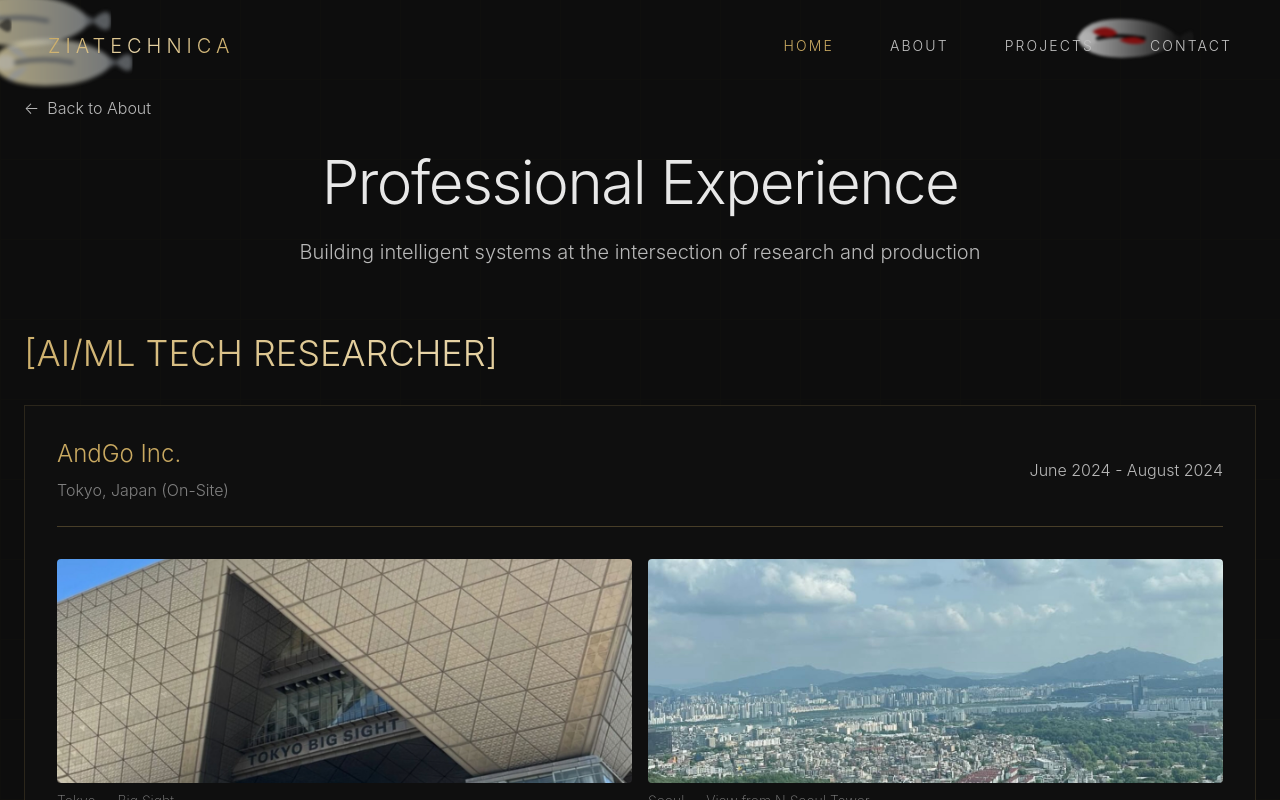
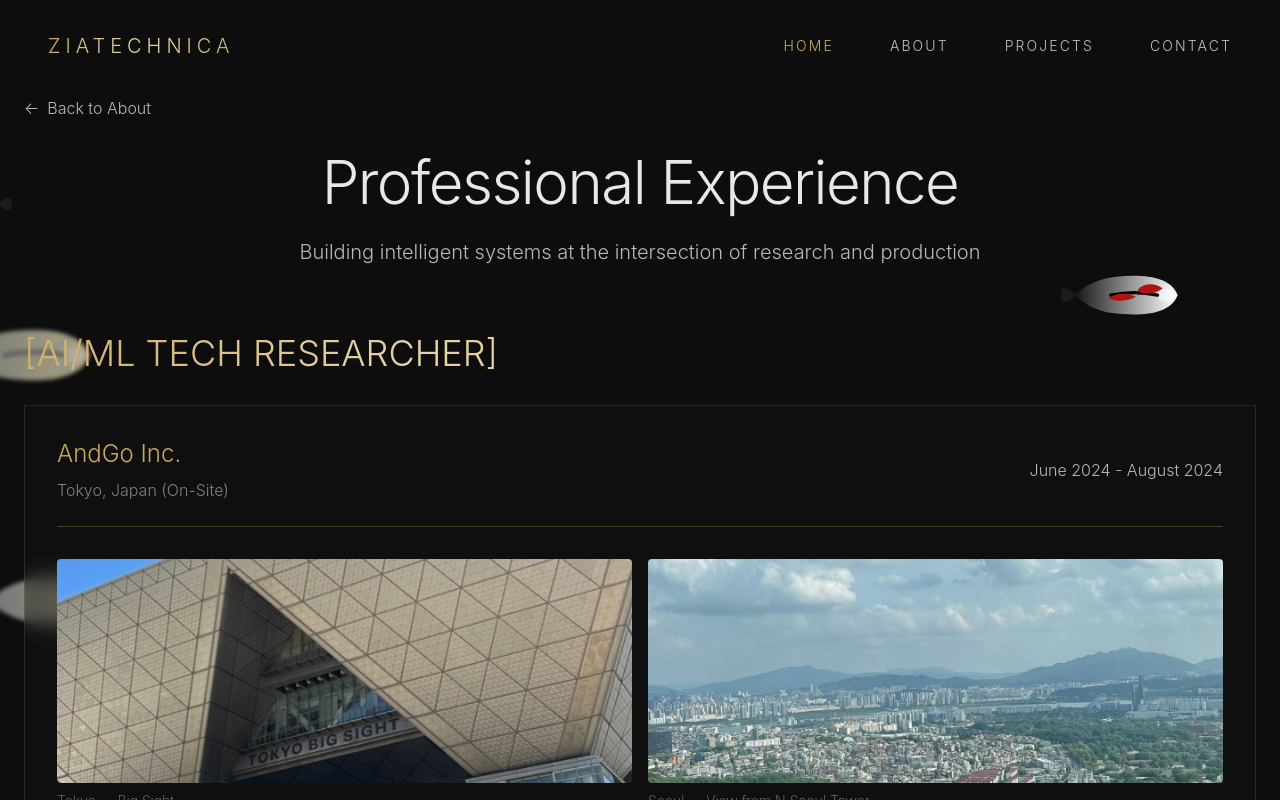
Before and after one commit to SomeRandomTV/PersonalPortfolio, a React (Vite) app: page /experience in a window 1280 px wide. Shown: the top 800 px of the page. Built offline with nearby package versions, Linux system fonts and the light colour scheme.

Commit message:
Koi fish almost done

```diff
--- a/src/components/ExperienceDetail.jsx
+++ b/src/components/ExperienceDetail.jsx
@@ -23,10 +23,11 @@ const ExperienceDetail = () => {
 
   return (
     <div className="min-h-screen bg-background pt-24 pb-20">
-      <div className="container mx-auto px-6 max-w-7xl">
+      {/* Koi overlay for experience page (fixed layer) */}
+      <KoiLayer />
 
-        {/* Koi overlay for experience page (fixed layer) */}
-        <KoiLayer />
+      <div className="container mx-auto px-6 max-w-7xl relative z-10">
+
         {/* Back Button */}
         <motion.button
           initial={{ opacity: 0, x: -20 }}
@@ -70,7 +71,7 @@ const ExperienceDetail = () => {
               {exp.images && exp.images.length > 0 && (
                 <div className="grid grid-cols-1 md:grid-cols-2 gap-4 mb-8">
                   {exp.images.map((img, idx) => (
-                    <motion.div key={idx} initial={{ opacity: 0, y: 6 }} animate={{ opacity: 1, y: 0 }} className="w-full">
+                    <motion.div key={idx} initial={{ opacity: 0, y: 6 }} animate={{ opacity: 1, y: 0 }} className="w-full" data-koi-occluder>
                       <img
                         src={img.src}
                         alt={img.alt || ''}
@@ -197,6 +198,7 @@ const Section = ({ title, children }) => (
 const ResponsibilityCard = ({ icon, title, description }) => (
   <motion.div
     whileHover={{ y: -3 }}
+    data-koi-occluder
     className="luxury-card p-6"
   >
     <div className="text-3xl mb-4">{icon}</div>
@@ -217,6 +219,7 @@ const Achievement = ({ metric, description }) => (
 const SkillCard = ({ icon, title, skills }) => (
   <motion.div
     whileHover={{ y: -5 }}
+    data-koi-occluder
     className="luxury-card p-6"
   >
     <div className="text-3xl mb-4">{icon}</div>
--- a/src/components/Koi.jsx
+++ b/src/components/Koi.jsx
@@ -83,21 +83,22 @@ const Koi = ({
     return direction
   }, [direction])
 
-  const chosenVariant = useMemo(() => {
-    if (variant === 'random') return pick(Object.keys(VARIANTS))
-    return variant
-  }, [variant])
+  // Don't memoize variant — pick a fresh one each time this component mounts
+  const chosenVariant = variant === 'random' ? pick(Object.keys(VARIANTS)) : variant
 
   const cfg = VARIANTS[chosenVariant] || VARIANTS.classic
+
+  // Calculate scaleX based on direction (flip for left-to-right)
+  const scaleX = chosenDirection === 'left-to-right' ? -1 : 1
 
   const svgRef = useRef(null)
   const visualRef = useRef(null)
   useKoiOcclusionManager(instanceId, svgRef, visualRef)
 
-  // randomize vertical position if not provided (vh -> px)
+  // randomize vertical position if not provided (vh -> px, full 0-100vh range)
   const [baseY, setBaseY] = useState(() => {
     if (typeof y === 'number') return y
-    return null
+    return Math.random() * 100 // 0-100vh
   })
 
   // seed wobble parameters
@@ -203,7 +204,7 @@ const Koi = ({
         wob += Math.sin(s * w.freq * 2 * Math.PI + w.phase + instanceSeed) * w.amp
       }
 
-      const baseYPx = (baseY !== null ? baseY : ((window.innerHeight || 768) * 0.45)) - halfH
+      const baseYPx = (baseY !== null ? (baseY / 100) * (window.innerHeight || 768) : ((window.innerHeight || 768) * 0.45)) - halfH
       yMotion.set(baseYPx + wob)
 
       // gentle breathing
@@ -227,7 +228,7 @@ const Koi = ({
     <motion.svg
       key={instanceId + '-' + remountKey}
       ref={svgRef}
-      style={{ position: 'absolute', left: 0, top: 0, pointerEvents: 'none', x, y: yMotion }}
+      style={{ position: 'absolute', left: 0, top: 0, pointerEvents: 'none', x, y: yMotion, scaleX }}
       className="koi-svg"
       width={160 * scale}
       height={80 * scale}
--- a/src/components/KoiLayer.jsx
+++ b/src/components/KoiLayer.jsx
@@ -19,7 +19,7 @@ const KoiLayer = ({ instances = null }) => {
       direction: directions[Math.floor(Math.random() * directions.length)],
       duration: Math.random() * 20 + 16, // 16-36 seconds
       delay: Math.random() * 8, // 0-8 second stagger
-      y: Math.random() * 70 + 10, // 10-80 vh
+      y: Math.random() * 100, // 0-100vh (full viewport height)
       scale: Math.random() * 0.4 + 0.7, // 0.7-1.1x
       variant: variants[Math.floor(Math.random() * variants.length)]
     }))
--- a/src/pages/LifeInAsia.jsx
+++ b/src/pages/LifeInAsia.jsx
@@ -2,6 +2,7 @@ import React, { useState, useEffect } from 'react'
 import { motion, AnimatePresence, useReducedMotion } from 'framer-motion'
 import { useNavigate } from 'react-router-dom'
 import experienceData from '../data/experience.json'
+import KoiLayer from '../components/KoiLayer'
 
 const LifeInAsia = () => {
   const navigate = useNavigate()
@@ -189,7 +190,7 @@ const LifeInAsia = () => {
 
   return (
     <div className="min-h-screen bg-background pt-24 pb-20 relative">
-
+      <KoiLayer />
       <div className="container relative z-10 mx-auto px-6 max-w-4xl">
         <motion.button
           initial={{ opacity: 0, x: -20 }}
@@ -333,7 +334,7 @@ const LifeInAsia = () => {
             <h2 className="text-2xl text-textPrimary font-light mb-4">Photos</h2>
             <div className="grid grid-cols-1 md:grid-cols-2 gap-4">
               {images.map((img, i) => (
-                <div key={i} className="luxury-card p-4">
+                <div key={i} data-koi-occluder className="luxury-card p-4">
                   <motion.img src={img.src} alt={img.alt || ''} loading="lazy" className="w-full h-48 object-cover rounded" layoutId={`photo-${i}`} />
                   {img.caption && <p className="text-textMuted text-sm mt-2">{img.caption}</p>}
                 </div>
--- a/src/styles/index.css
+++ b/src/styles/index.css
@@ -9,7 +9,7 @@ pre, code {
   position: fixed;
   inset: 0;
   pointer-events: none;
-  z-index: 10;
+  z-index: 5;
 }
 
 .koi-occluded {
```
